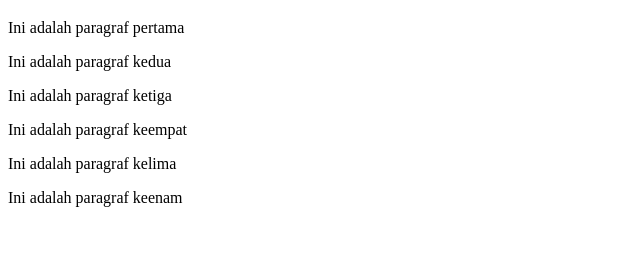
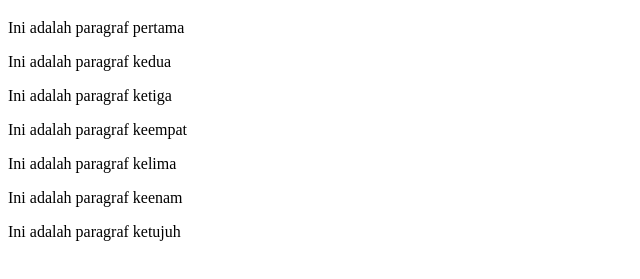
Before and after one commit to RIfaldo09/praktek-06-github, a plain HTML site: page index.html in a window 1280 px wide. Shown: the part 61-340 px from the top of the page, without its empty margins (0-640 px from the left). Drawn offline with Linux system fonts and the light colour scheme.

Commit message:
menambahkan paragraf ketujuh

```diff
--- a/index.html
+++ b/index.html
@@ -13,5 +13,6 @@
     <p>Ini adalah paragraf keempat</p>
     <p>Ini adalah paragraf kelima</p>
     <p>Ini adalah paragraf keenam</p>
+    <p>Ini adalah paragraf ketujuh</p>
 </body>
 </html>
```
